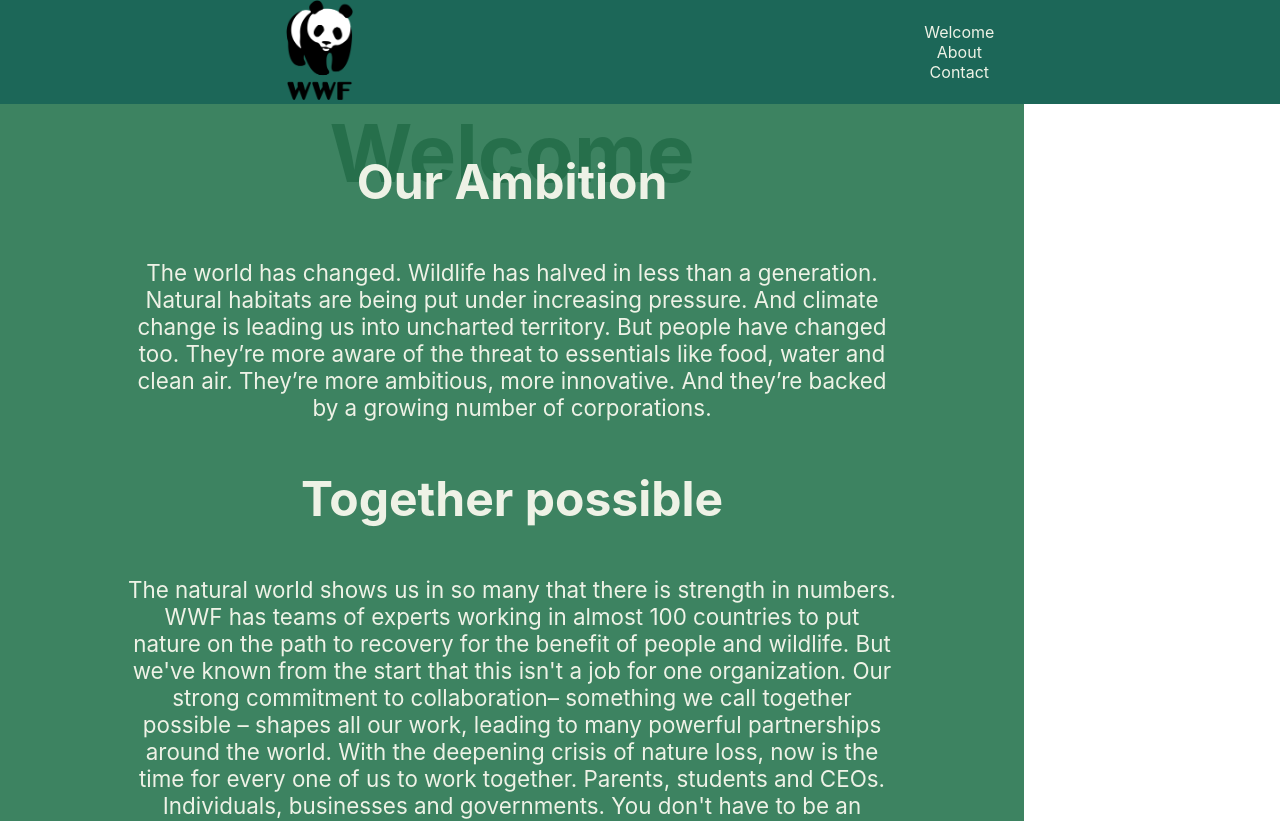
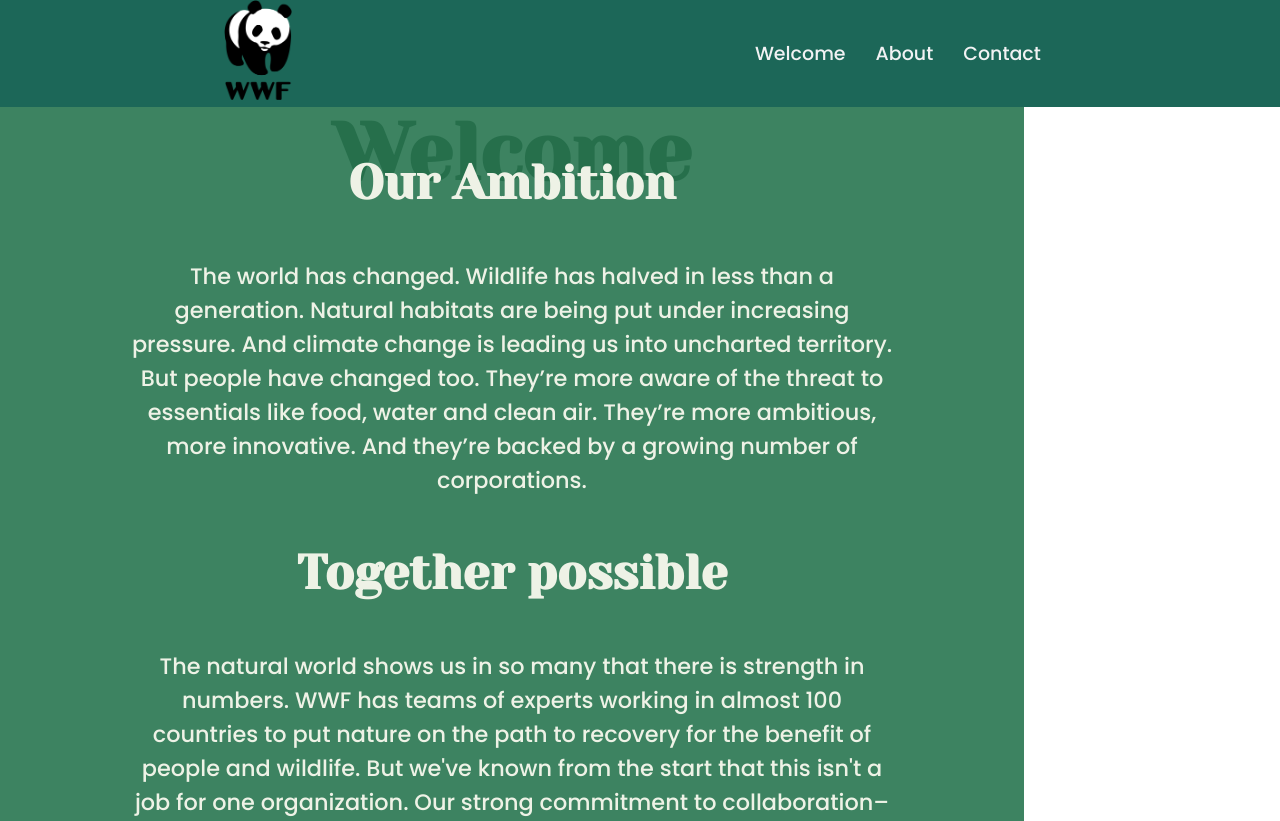
Before and after one commit to CodecoolGlobal/react-for-a-cause-react-felhos, a React (Create React App) app: page / in a window 1280 px wide. Shown: the top 821 px of the page. Built offline with nearby package versions, Linux system fonts and the light colour scheme.

Commit message:
add 2 pretty fonts to css

```diff
--- a/src/App.css
+++ b/src/App.css
@@ -1,3 +1,5 @@
+@import url('https://fonts.googleapis.com/css2?family=Poppins:wght@500&family=Yeseva+One&display=swap');
+
 .App {
   text-align: center;
 }
@@ -45,11 +47,24 @@
   align-items: center;
 }
 
-.navbar a {
+.navbar {
+  display: flex;
+}
+
+.navbar div {
   text-decoration: none;
-  font-family: "Yeseva One";
+  font-family: 'Poppins', sans-serif;
   font-size: 19px;
   padding: 10px 15px;
   font-weight: 500;
   color: #F1F2F3;
 }
+
+body {
+  font-family: 'Poppins', sans-serif;
+  font: "Josefin Sans";
+}
+
+body h3, h1 {
+  font-family: 'Yeseva One', cursive;
+}
```
